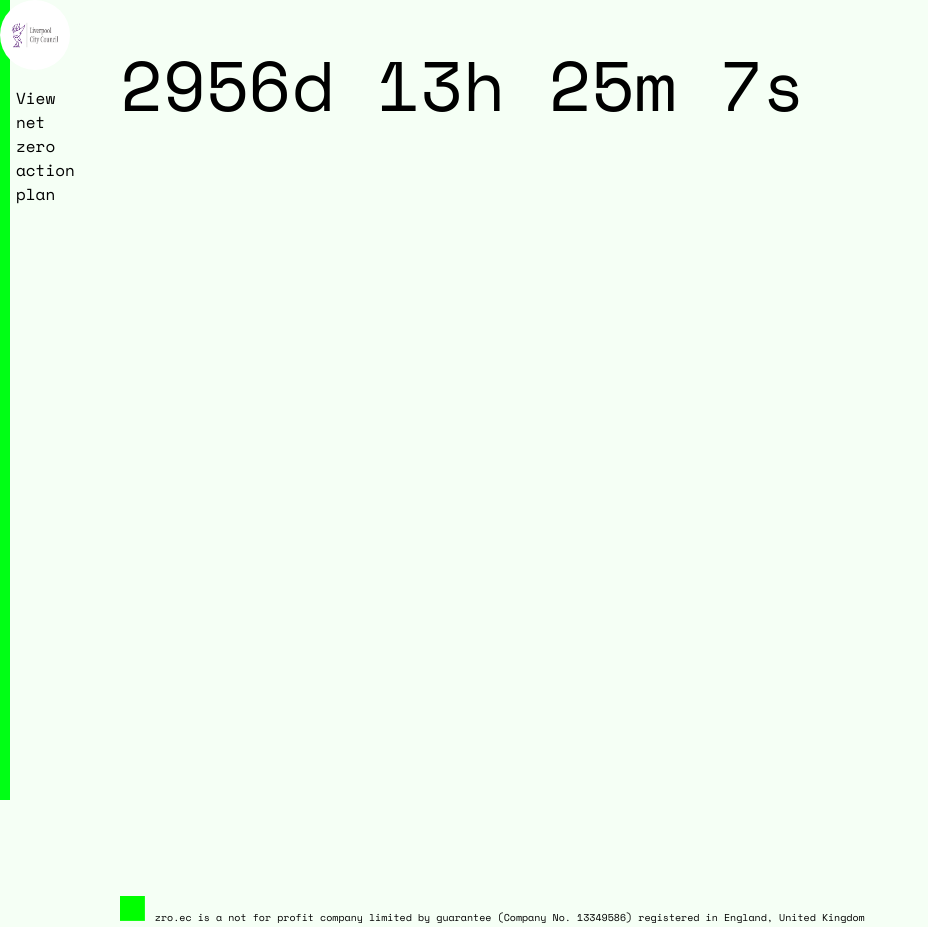
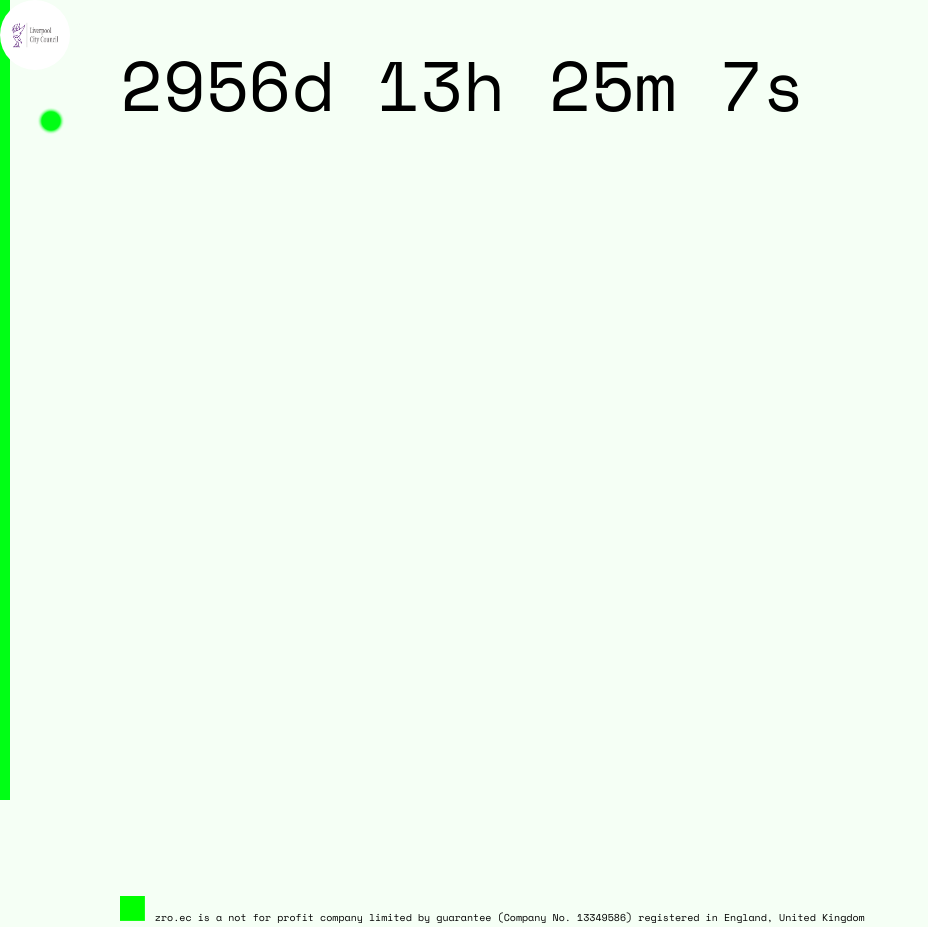
Before and after one commit to zero2030net/lcc, a plain HTML site: page index.html in a window 1280 px wide. Shown: the whole page, without its empty margins (0-928 px from the left). Drawn offline with nearby package versions, Linux system fonts and the light colour scheme; a web font is replaced by a local one.

Commit message:
Update index.html

```diff
--- a/index.html
+++ b/index.html
@@ -110,7 +110,7 @@ p3 {
 
 <div class="sidenav">
   <img src="lcc.png" alt="Avatar" class="avatar">
-  <a href="https://liverpool.gov.uk/communities-and-safety/action-on-climate-change/">View net zero action plan</a>
+  <a href="https://liverpool.gov.uk/communities-and-safety/action-on-climate-change/"><img src="0.png" alt="Avatar" class="avatar"></a>
 </div>
 
 <div class="content">
```
